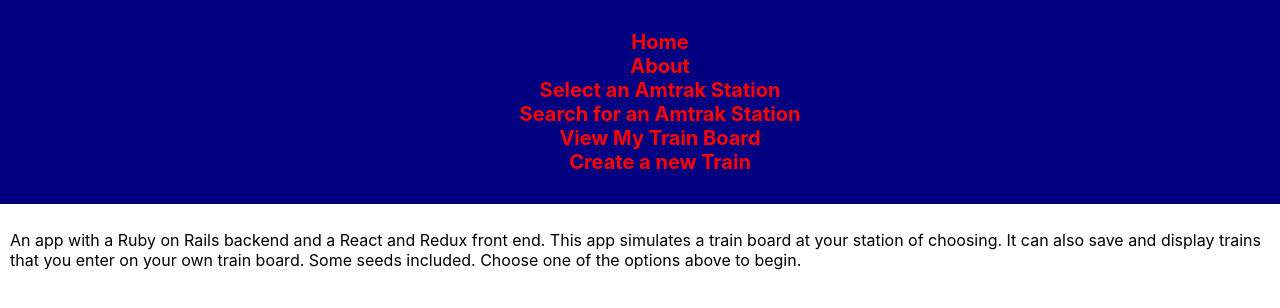
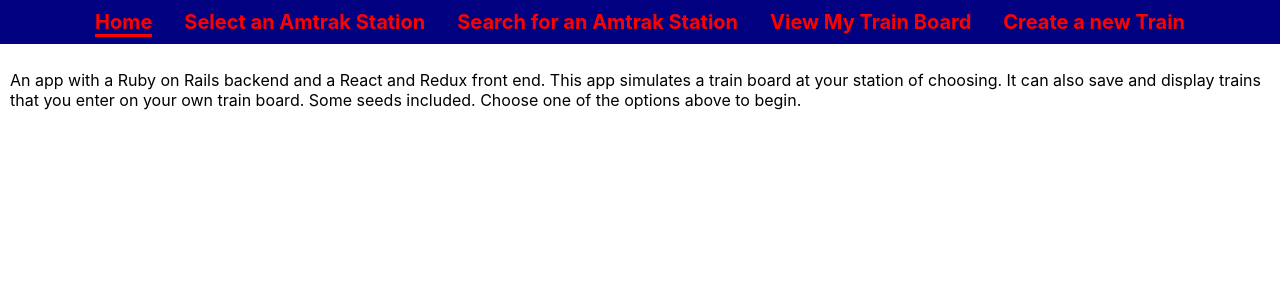
Before and after one commit to vibraniumforge/train-board-front, a React (Create React App) app: page / in a window 1280 px wide. Shown: the top 308 px of the page. Built offline with nearby package versions, Linux system fonts and the light colour scheme.

Commit message:
refactor to navLink

```diff
--- a/src/components/Navbar.js
+++ b/src/components/Navbar.js
@@ -1,47 +1,28 @@
 import React, { Component } from "react";
-import { Link } from "react-router-dom";
+import { NavLink } from "react-router-dom";
 
-export default class Navbar extends Component {
+class Navbar extends Component {
   render() {
     return (
-      <nav className="Nav" id="navbar">
-        <div className="Nav__container">
-          <div className="Nav__right">
-            <ul className="Nav__item-wrapper">
-              <li className="Nav__item">
-                <Link className="Nav__link" to="/">
+      <div id="navbar">
+        <NavLink activeClassName="selected" exact to="/">
           Home
-                </Link>
-              </li>
-              <li className="Nav__item">
-                <Link className="Nav__link" to="/about">
-                  About
-                </Link>
-              </li>
-              <li className="Nav__item">
-                <Link className="Nav__link" to="/select_amtrak_station">
+        </NavLink>
+        <NavLink activeClassName="selected" to="/select_amtrak_station">
           Select an Amtrak Station
-                </Link>
-              </li>
-              <li className="Nav__item">
-                <Link className="Nav__link" to="/search_amtrak_station">
+        </NavLink>
+        <NavLink activeClassName="selected" to="/search_amtrak_station">
           Search for an Amtrak Station
-                </Link>
-              </li>
-              <li className="Nav__item">
-                <Link className="Nav__link" to="/view_user_trains">
+        </NavLink>
+        <NavLink activeClassName="selected" to="/view_user_trains">
           View My Train Board
-                </Link>
-              </li>
-              <li className="Nav__item">
-                <Link className="Nav__link" to="/new_user_train">
+        </NavLink>
+        <NavLink activeClassName="selected" to="/new_user_train">
           Create a new Train
-                </Link>
-              </li>
-            </ul>
+        </NavLink>
       </div>
-        </div>
-      </nav>
     );
   }
 }
+
+export default Navbar;
```
Lines whose indentation alone changed are shown as unchanged.
